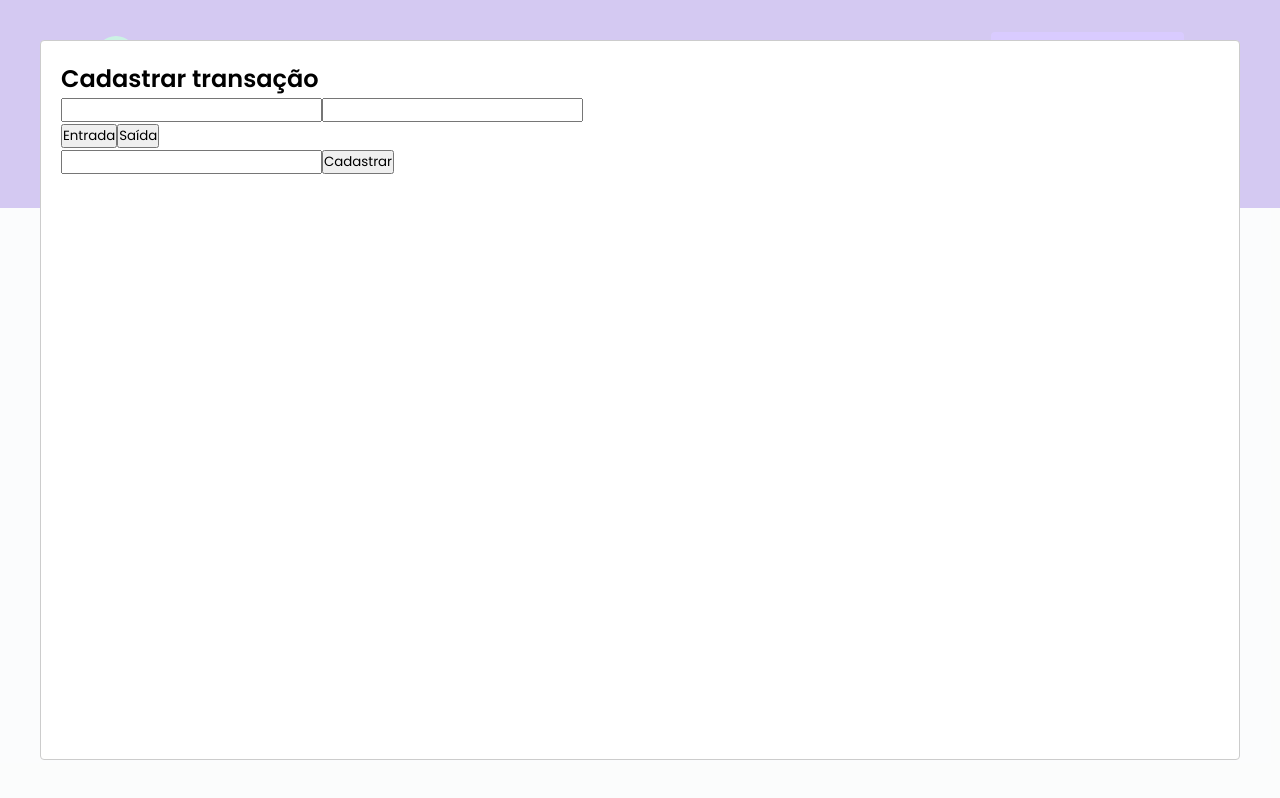
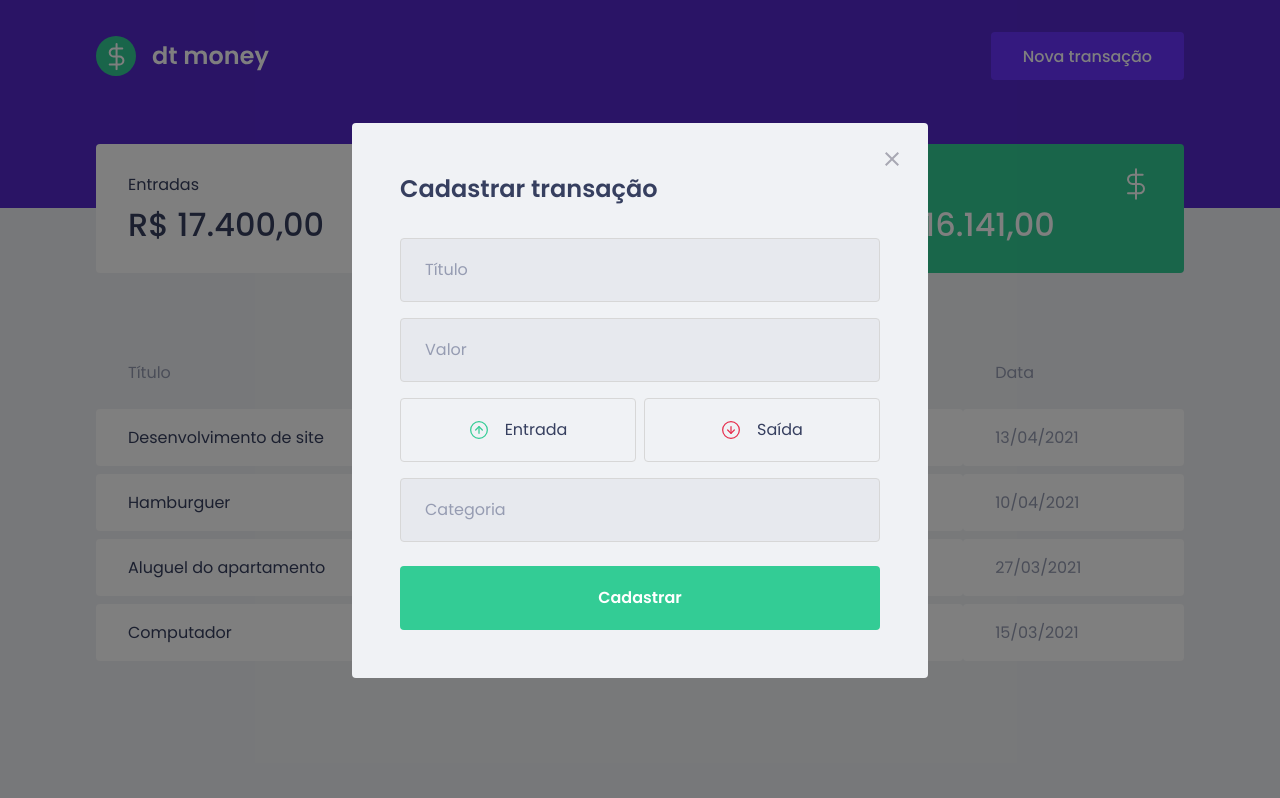
Before and after one commit to gutemberg-jhonata/dtmoney, a React (Create React App) app: page / in a window 1280 px wide. Both pictures are taken after a click on the button "Nova transação". Built offline with nearby package versions, Linux system fonts and the light colour scheme; no server answers; what miragejs would draw is missing.

Commit message:
Add Style to NewTransactionModal

```diff
--- a/package.json
+++ b/package.json
@@ -5,6 +5,7 @@
   "dependencies": {
     "axios": "^0.21.1",
     "miragejs": "^0.1.41",
+    "polished": "^4.1.2",
     "react": "^17.0.2",
     "react-dom": "^17.0.2",
     "react-modal": "^3.13.1",
--- a/src/App.tsx
+++ b/src/App.tsx
@@ -1,10 +1,8 @@
 import { useState } from "react";
 import { Dashboard } from "./components/Dashboard";
 import { Header } from "./components/Header";
-import Modal from "react-modal";
 import { GlobalStyle } from "./styles/global";
-
-Modal.setAppElement('#root');
+import { NewTransactionModal } from "./components/NewTransactionModal";
 
 export function App() {
   const [isNewTransactionModalOpen, setIsNewTransactionModalOpen] =
@@ -24,22 +22,10 @@
 
       <Dashboard />
 
-      <Modal
+      <NewTransactionModal
         isOpen={isNewTransactionModalOpen}
         onRequestClose={handleCloseNewTransactionModal}
-      >
-        <h2>Cadastrar transação</h2>
-        <form>
-          <input type="text" />
-          <input type="number" />
-          <div>
-            <button type="button">Entrada</button>
-            <button type="button">Saída</button>
-          </div>
-          <input type="text" />
-          <button type="submit">Cadastrar</button>
-        </form>
-      </Modal>
+      />
 
       <GlobalStyle />
     </>
--- /dev/null
+++ b/src/components/NewTransactionModal/index.tsx
@@ -0,0 +1,56 @@
+import Modal from "react-modal";
+import incomeImg from "../../assets/income.svg";
+import outcomeImg from "../../assets/outcome.svg";
+import closeImg from "../../assets/close.svg";
+import { Container, TransactionTypeContainer } from "./styles";
+
+Modal.setAppElement("#root");
+
+type NewTransactionModalProps = {
+  isOpen: boolean;
+  onRequestClose: () => void;
+};
+
+export function NewTransactionModal({
+  isOpen,
+  onRequestClose,
+}: NewTransactionModalProps) {
+  return (
+    <Modal
+      isOpen={isOpen}
+      onRequestClose={onRequestClose}
+      overlayClassName="react-modal-overlay"
+      className="react-modal-content"
+    >
+      <button
+        type="button"
+        className="react-modal-close"
+        onClick={onRequestClose}
+      >
+        <img src={closeImg} alt="Fechar modal" />
+      </button>
+
+      <Container>
+        <h2>Cadastrar transação</h2>
+
+        <input type="text" placeholder="Título" />
+        <input type="number" placeholder="Valor" />
+
+        <TransactionTypeContainer>
+          <button type="button">
+            <img src={incomeImg} alt="Entrada" />
+            <span>Entrada</span>
+          </button>
+          <button type="button">
+            <img src={outcomeImg} alt="Saída" />
+            <span>Saída</span>
+          </button>
+        </TransactionTypeContainer>
+
+        <input type="text" placeholder="Categoria" />
+
+        <button type="submit">Cadastrar</button>
+      </Container>
+    </Modal>
+  );
+}
--- /dev/null
+++ b/src/components/NewTransactionModal/styles.ts
@@ -0,0 +1,89 @@
+import styled from "styled-components";
+import { darken } from 'polished';
+
+export const Container = styled.form`
+  h2 {
+    color: var(--text-title);
+    margin-bottom: 2rem;
+  }
+
+  input {
+    width: 100%;
+    padding: 0 1.5rem;
+    height: 4rem;
+
+    background: #E7E9EE;
+    border: 1px solid #D7D7D7;
+    border-radius: 0.25rem;
+
+    font-weight: 400;
+    font-size: 1rem;
+
+    &::placeholder {
+      color: var(--text-body);
+    }
+
+    & + input {
+      margin-top: 1rem;
+    }
+  }
+
+  button[type="submit"] {
+    width: 100%;
+    padding: 0 1.5rem;
+    height: 4rem;
+
+    background: var(--green);
+    color: var(--shape);
+
+    border: 0;
+    border-radius: 0.25rem;
+
+    margin-top: 1.5rem;
+    font-size: 1rem;
+    font-weight: 600;
+    transition: filter 0.2s;
+
+    &:hover {
+      filter: brightness(0.9);
+    }
+  }
+`;
+
+export const TransactionTypeContainer = styled.div`
+  margin: 1rem 0;
+
+  display: grid;
+  grid-template-columns: 1fr 1fr;
+  gap: 0.5rem;
+
+  button {
+    height: 4rem;
+    border: 1px solid #D7D7D7;
+    border-radius: 0.25rem;
+
+    background: transparent;
+
+    display: flex;
+    align-items: center;
+    justify-content: center;
+
+    transition: border-color 0.2s;
+
+    &:hover {
+      border-color: ${darken(0.1, "#D7D7D7")};
+    }
+
+    img {
+      width: 20px;
+      height: 20px;
+    }
+
+    span {
+      display: inline-block;
+      margin-left: 1rem;
+      font-size: 1rem;
+      color: var(--text-title);
+    }
+  }
+`;
--- a/src/styles/global.ts
+++ b/src/styles/global.ts
@@ -52,4 +52,41 @@
     opacity: 0.6;
     cursor: not-allowed;
   }
+
+  .react-modal-overlay {
+    background: rgb(0, 0, 0, 0.5);
+
+    position: fixed;
+    top: 0;
+    bottom: 0;
+    right: 0;
+    left: 0;
+
+    display: flex;
+    align-items: center;
+    justify-content: center;
+  }
+
+  .react-modal-content {
+    background: var(--background);
+    width: 100%;
+    max-width: 576px;
+    padding: 3rem;
+    border-radius: 0.25rem;
+
+    position: relative;
+  }
+
+  .react-modal-close {
+    position: absolute;
+    top: 1rem;
+    right: 1rem;
+    border: 0;
+    background: transparent;
+    transition: filter 0.2s;
+
+    &:hover {
+      filter: brightness(0.8);
+    }
+  }
 `;
```
Also changed, not shown: 1 other file (tests, documents, lock files or other folders).
